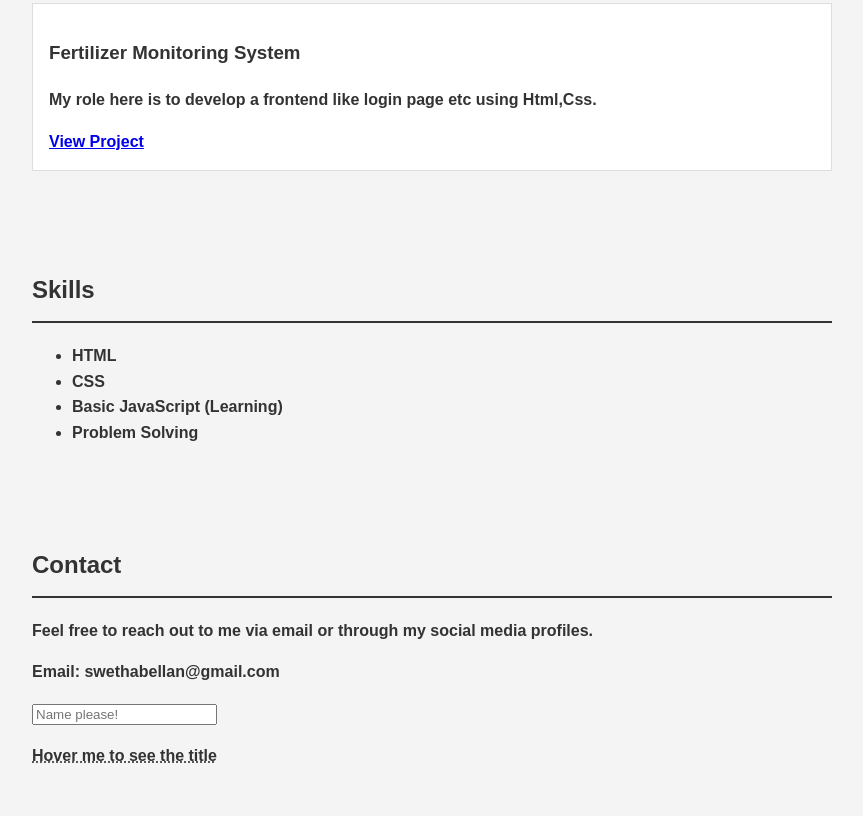
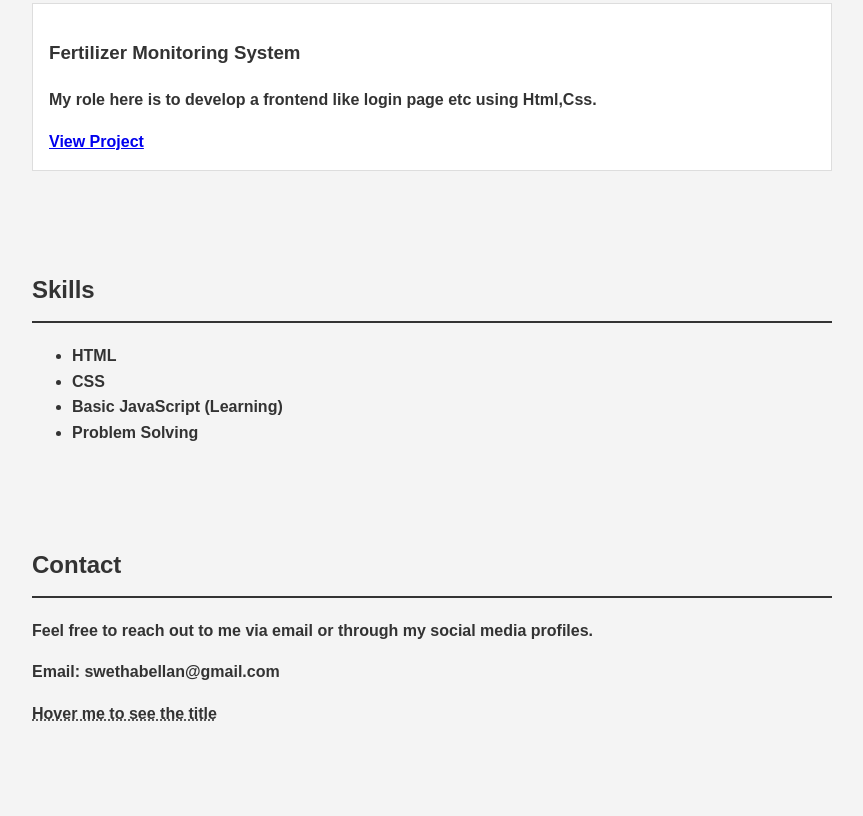
Before and after one commit to Swethabellan/KTT-Intern, a plain HTML site: page Portfolio.html in a window 1280 px wide. Shown: the part 744-1560 px from the top of the page, without its empty margins (208-1071 px from the left). After the commit the page ends 1519 px from the top, so only its background shows below. Drawn offline with Linux system fonts and the light colour scheme.

Commit message:
Update Portfolio.html

```diff
--- a/Portfolio.html
+++ b/Portfolio.html
@@ -125,7 +125,6 @@
         <h2>Contact</h2>
         <p>Feel free to reach out to me via email or through my social media profiles.</p>
         <p>Email: swethabellan@gmail.com</p>
-        <input type="text" placeholder="Name please!">
         <p><abbr title="This is the title">Hover me to see the  title</abbr></p>
     </section>
 
```
